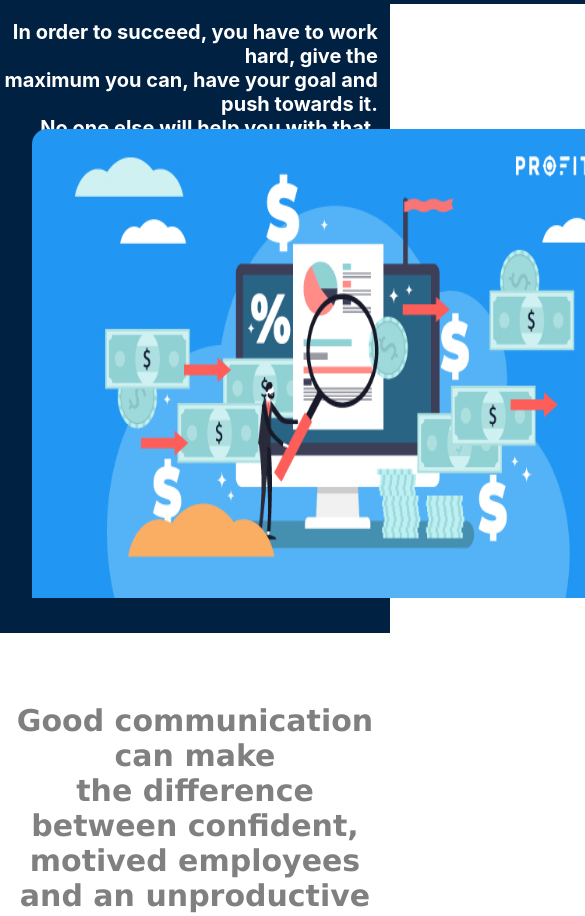
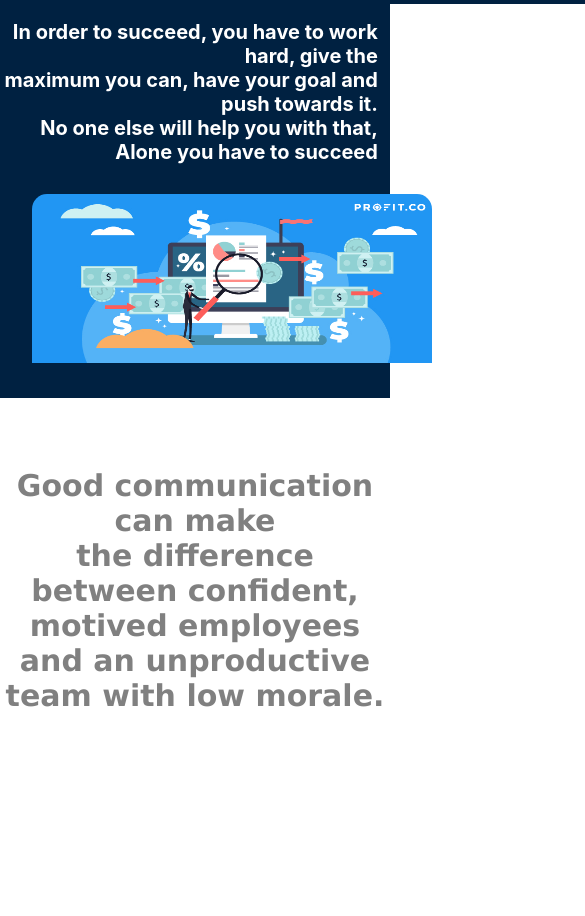
Before and after one commit to Sinisa198/Login-validation, a React (Create React App) app: page / in a window 390 px wide. Shown: the part 840-1756 px from the top of the page, 585 px wide, since content can reach past the window. Built offline with nearby package versions, Linux system fonts and the light colour scheme.

Commit message:
responsive website on 768px

```diff
--- a/src/style.css
+++ b/src/style.css
@@ -305,3 +305,10 @@ a {
   margin-left:45%;
   margin-top:150px;
 }
+@media screen and (max-width:768px){
+  .keytosucces{
+    height: 200px;
+    width: 400px;
+    margin-top:30px;
+  }
+}
```
